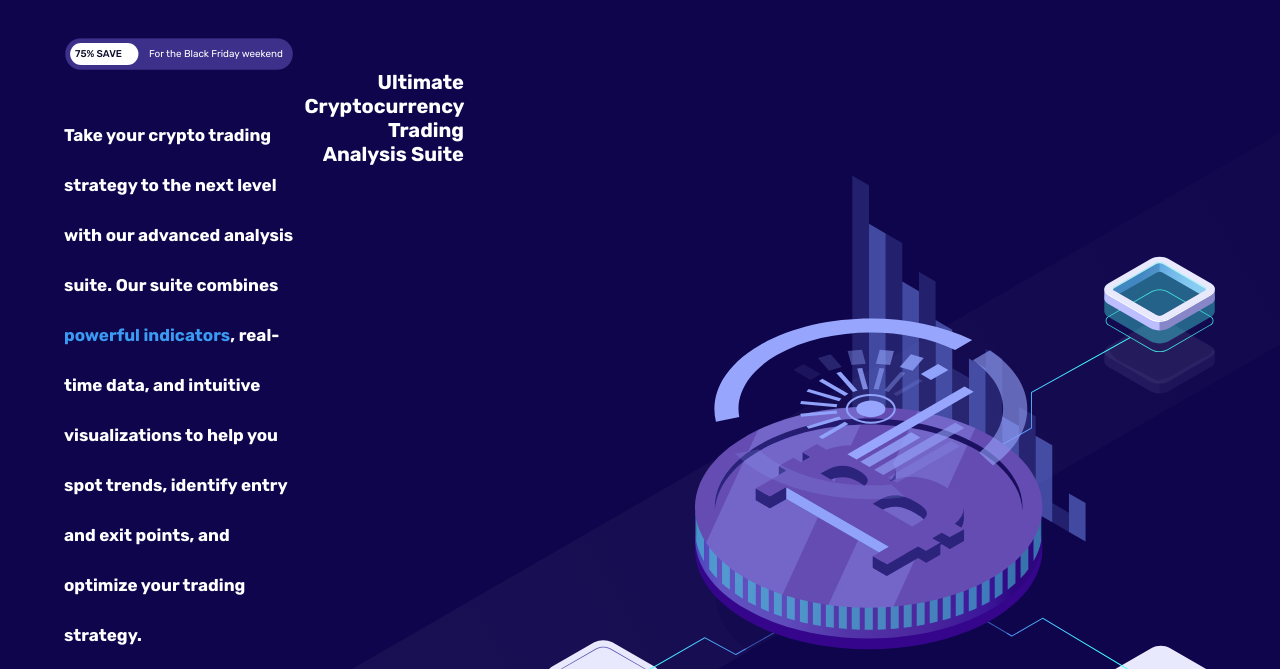
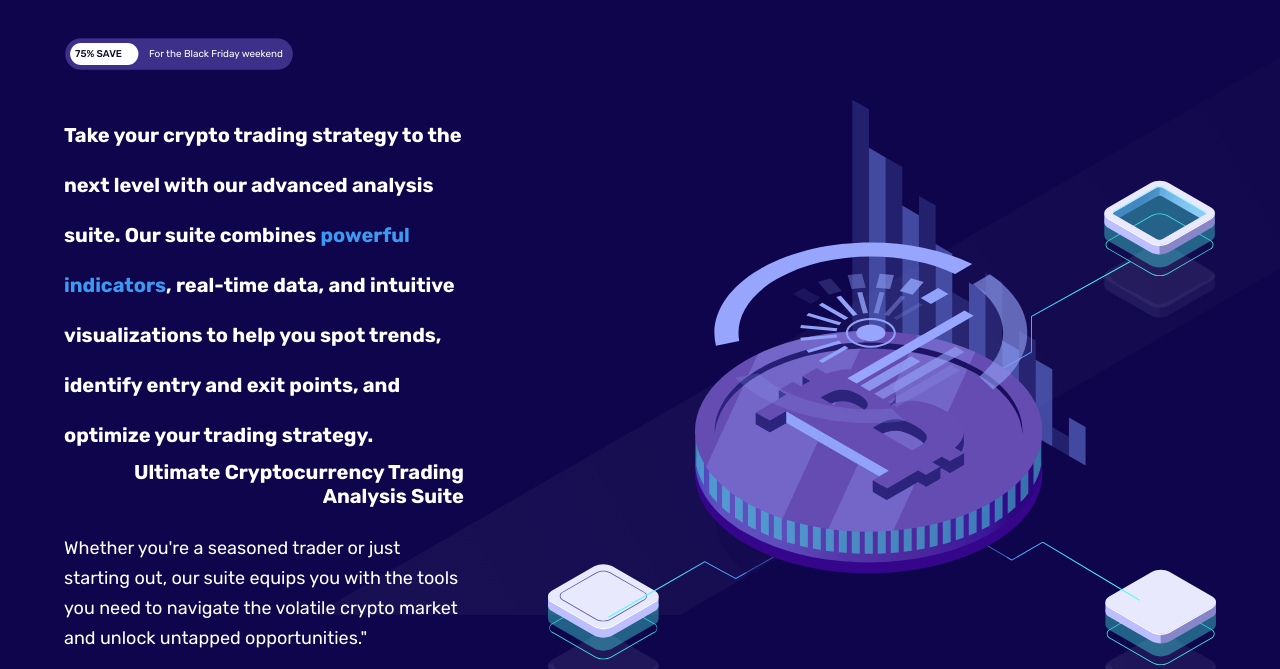
Before and after one commit to demoreon/uctas, a plain HTML site: page index.html in a window 1280 px wide. Shown: the part 131-800 px from the top of the page. Drawn offline with nearby package versions, Linux system fonts and the light colour scheme; files that its build step writes are made by us from their sources.

Commit message:
Update index.html

```diff
--- a/index.html
+++ b/index.html
@@ -28,11 +28,11 @@
     <title>Cryptocurrency company</title>
       <style>
                   .main-header-content-principal__title {
-                font-size: 17px; /* Adjust the value to your desired size */
+                font-size: 20px; /* Adjust the value to your desired size */
                       }
           .header-titles-container {
   display: flex;
-  flex-direction: colum;
+  flex-direction: column;
 }
 
 .additional-title {
```
